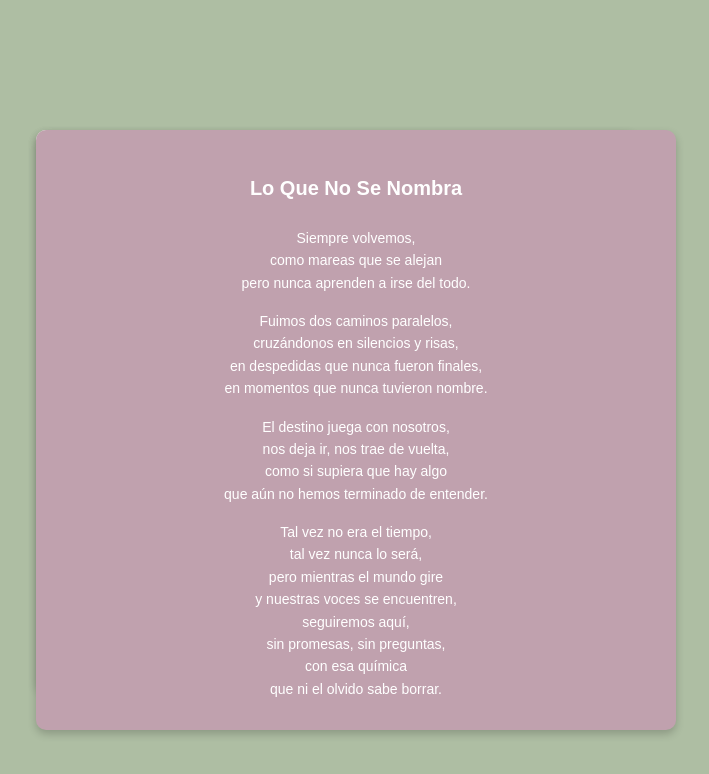
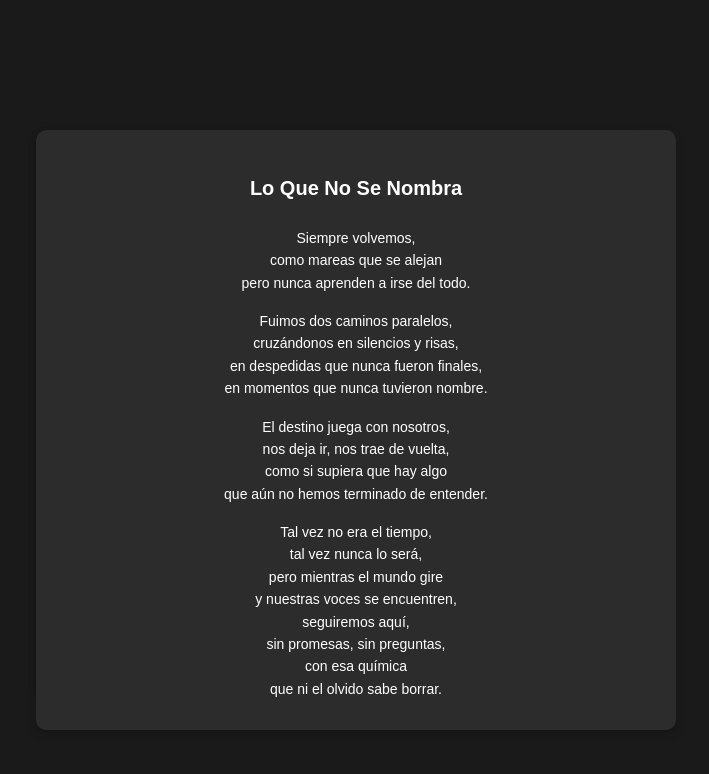
Before and after one commit to EVG07/diario, a plain HTML site: page semana2.html in a window 1280 px wide. Shown: the whole page, without its empty margins (304-1013 px from the left). Drawn offline with Linux system fonts and the light colour scheme.

Commit message:
Update a.css

```diff
--- a/a.css
+++ b/a.css
@@ -1,7 +1,7 @@
-/* Estilos generales */
+ /* Estilos generales */
 body {
     font-family: Arial, sans-serif;
-    background-color: #aebea3;
+    background-color: #1a1a1a; /* Fondo oscuro para un estilo futurista */
     margin: 0;
     padding: 0;
     display: flex;
@@ -9,6 +9,7 @@ body {
     align-items: center;
     justify-content: center;
     height: 100vh;
+    color: white;
 }
 
 /* Estilos de la lectura-container */
@@ -18,7 +19,7 @@ body {
     max-width: 400px;
     height: 70%; /* Aumentamos el alto para que sea más largo */
     max-height: 600px; /* Definimos una altura máxima */
-    background-color: white;
+    background-color: #000000; /* Fondo negro */
     border-radius: 10px;
     box-shadow: 0 4px 8px rgba(0, 0, 0, 0.2);
     margin-top: 20px;
@@ -53,7 +54,7 @@ body {
 
 /* Frente de la tarjeta */
 .lectura-container .front {
-    background-color: #c0a1ae;
+    background-color: #2c2c2c; /* Fondo oscuro para la parte frontal */
     color: white;
     font-size: 16px;
     line-height: 1.6;
@@ -65,8 +66,8 @@ body {
 
 /* Parte posterior de la tarjeta */
 .lectura-container .back {
-    background: #4c4c4c; /* Fondo oscuro para el reverso */
-    color: white;
+    background: #ffd700; /* Fondo dorado para el reverso */
+    color: #2c2c2c; /* Texto del color del fondo de la parte frontal */
     transform: rotateY(180deg);
     font-size: 16px;
     line-height: 1.6;
@@ -124,6 +125,7 @@ body {
         font-size: 14px;
     }
 }
+
 @media (min-width: 800px) {
     .lectura-container {
         max-width: 600px; /* Aumentamos el máximo de tamaño para pantallas más grandes */
@@ -137,16 +139,18 @@ body {
         font-size: 14px;
     }
 }
+
 .lectura-container a {
     display: inline-block;
     margin-top: 15px;
     padding: 10px;
-    background-color: #c0a1ae;
-    color: white;
+    background-color: #c0c0c0; /* Color morado para los botones */
+    color: rgb(0, 0, 0);
     text-decoration: none;
     border-radius: 5px;
+    transition: 0.3s;
 }
 
 .lectura-container a:hover {
-    background-color: #967784;
+    background-color: #c0c0c0ad; /* Color morado más oscuro al pasar el mouse */
 }
```
